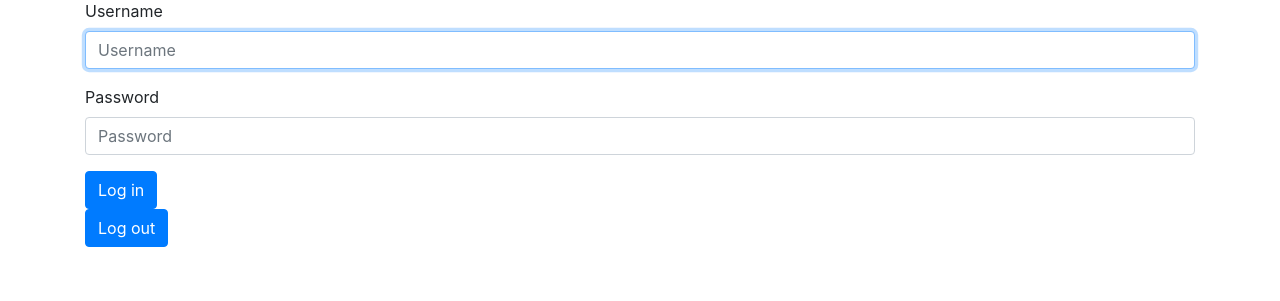
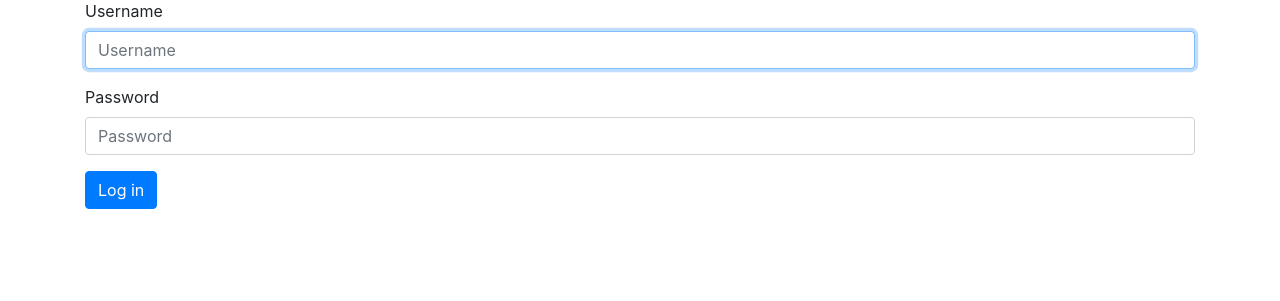
Before and after one commit to rmleonel/LearningLog, a Django app: page /users/login/ in a window 1280 px wide. Shown: the part 146-447 px from the top of the page. Run offline with Django 5.2, Linux system fonts and the light colour scheme; some libraries are stand-ins or nearby versions.

Commit message:
Arreglando problemas en la pagina de Log out

```diff
--- a/src/app_learning_logs/templates/app_learning_logs/base.html
+++ b/src/app_learning_logs/templates/app_learning_logs/base.html
@@ -28,7 +28,11 @@
                     <li class="nav-item"><span class="navbar-text">Hello, {{ user.username }}</span>
                     </li>
                     <li class="nav-item">
-                        <a class="nav-link" href="{% url 'users:logout' %}">Log out</a>
+                        <!-- Formulario de cierre de sesión -->
+                        <form method="post" action="{% url 'users:logout' %}" class="form-inline my-2 my-lg-0">
+                            {% csrf_token %}
+                            <button type="submit" class="btn btn-outline-success my-2 my-sm-0">Log out</button>
+                        </form>
                     </li>
                 {% else %}
                     <li class="nav-item">
@@ -37,7 +41,7 @@
                     <li class="nav-item">
                         <a class="nav-link" href="{% url 'users:login' %}">Log in</a>
                     </li>
-                    {% endif %}
+                {% endif %}
             </ul>
         </div>
     </nav>
--- a/src/users/templates/registration/login.html
+++ b/src/users/templates/registration/login.html
@@ -6,29 +6,14 @@
 {% endblock page_header %}
 
 {% block content %}
-    {% if form.errors %}
-        <p>Your username and password didn't match. Please try again</p>
-    {% endif %}
-
     <form method="post" action="{% url 'users:login' %}" class="form">
         {% csrf_token %}
         {% bootstrap_form form %}
-
         {% buttons %}
-            <button type="submit" class="btn btn-primary">Log in</button>
+            <button name="submit" class="btn btn-primary">Log in</button>
         {% endbuttons %}
 
-        <input type="hidden" name="next" value="{% url 'app_learning_logs:index' %}" />
+        <input type="hidden" name="next" value="{% url 'app_learning_logs:index' %}"/>
     </form>
 
-    <form method="post" action="{% url 'users:logout' %}" class="form">
-        {% csrf_token %}
-        <!-- No uses el mismo formulario para el logout -->
-        <!-- Puedes eliminar {% bootstrap_form form %} si no es necesario -->
-        {% buttons %}
-            <button type="submit" class="btn btn-primary">Log out</button>
-        {% endbuttons %}
-
-        <input type="hidden" name="next" value="{% url 'app_learning_logs:index' %}" />
-    </form>
-{% endblock content %}
+    {% endblock content %}
```
